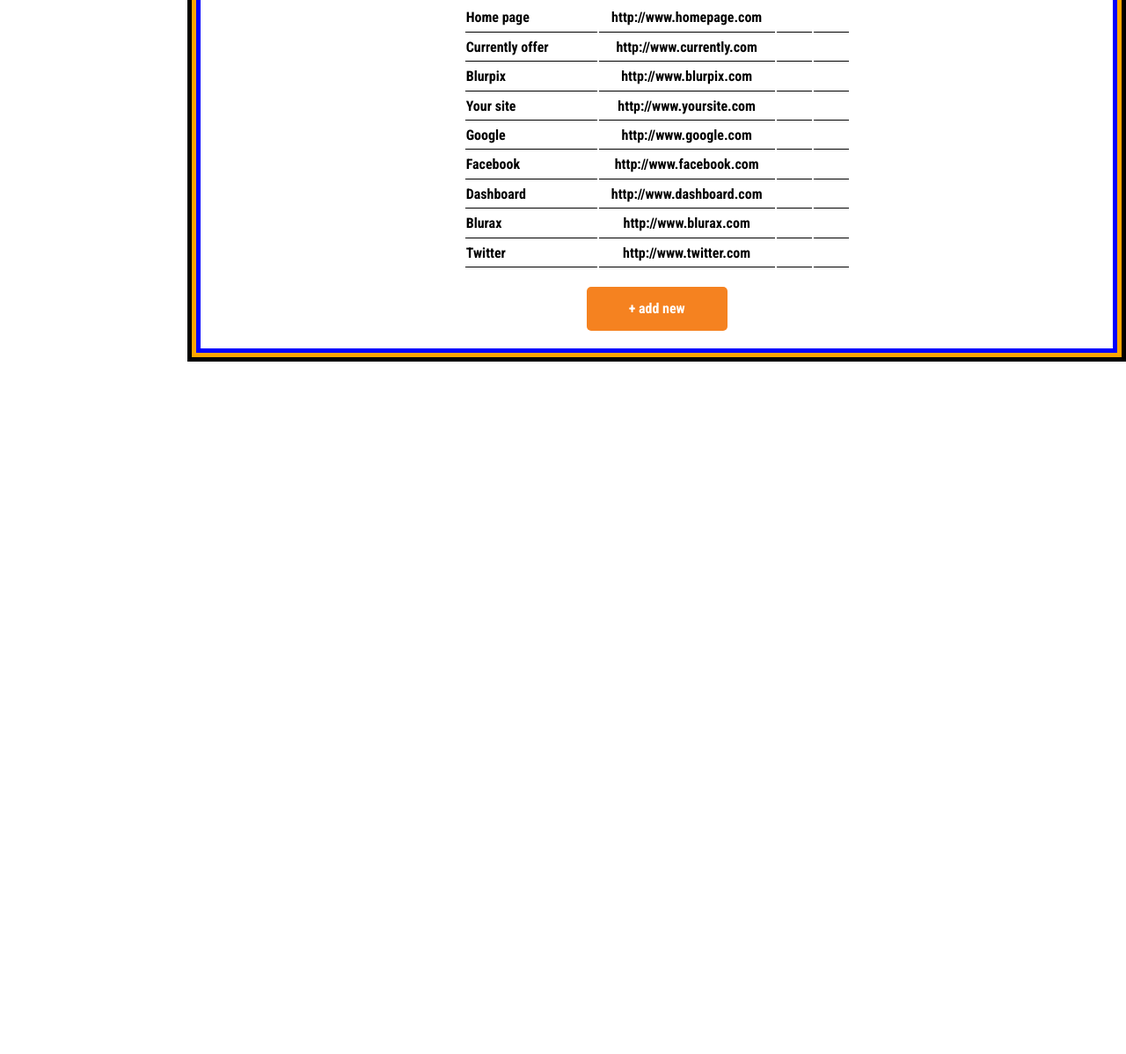
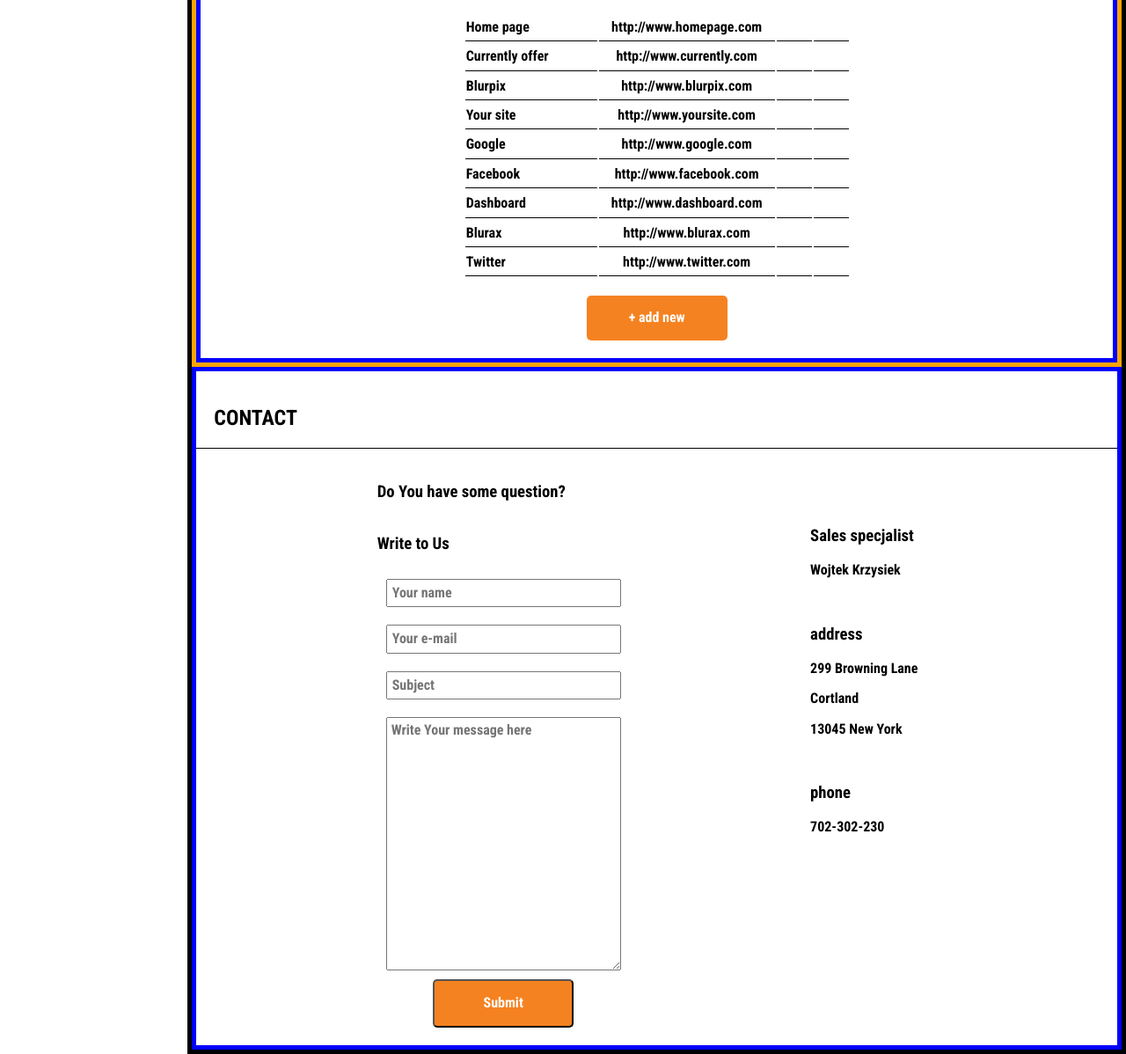
Before and after one commit to dygus4/solo-project, a plain HTML site: page index.html in a window 1280 px wide. Shown: the part 868-2066 px from the top of the page at 88% size. Before the commit the page ends 1279 px from the top, so only its background shows below. Drawn offline with Linux system fonts and the light colour scheme.

Commit message:
Add contact

```diff
--- a/index.html
+++ b/index.html
@@ -142,7 +142,36 @@
             <div class="postback">
 
             </div>
-        </div>
+          </div>
+          <section class="contact">
+
+            <h2>CONTACT</h2>
+
+            <div class="element">
+                <div class="formularz">
+                    <form>
+                        <h3>Do You have some question?</h3>
+                        <h3>Write to Us</h3>
+                        <input type="text" placeholder="Your name">
+                        <input type="email" placeholder="Your e-mail">
+                        <input type="text" placeholder="Subject">
+                        <textarea rows="15" cols="30" placeholder="Write Your message here"></textarea>
+                        <input type="submit" value="Submit" class="btn btn-one" btn-one>
+                    </form>
+                </div>
+
+                <div class="dane">
+                    <h3>Sales specjalist</h3>
+                    <p>Wojtek Krzysiek</p><br>
+                    <h3>address</h3>
+                    <p>299 Browning Lane</p>
+                    <p>Cortland</p>
+                    <p>13045 New York</p><br>
+                    <h3>phone</h3>
+                    <p>702-302-230</p><br>
+                </div>
+            </div>
+          </section>
     </div>
 </body>
 </html>
--- a/sass/_layout.scss
+++ b/sass/_layout.scss
@@ -224,3 +224,50 @@
     margin-left: 0px;
 
 }
+
+/*Contact*/
+
+.contact {
+    border: 5px solid blue;
+    padding-bottom: 20px;
+    h2 {
+        padding: 20px;
+        border-bottom: 1px solid $paragraph-color;
+    }
+}
+.element {
+    display: flex;
+    .formularz {
+        display: flex;
+        justify-content: center;
+        flex: 2;
+        form{
+            display: flex;
+            flex-flow: column;
+            justify-content: center;
+        }
+
+    }
+    .dane {
+        flex: 1;
+        margin-top: 50px;
+    }
+}
+input, textarea {
+    max-width: 1500px;
+    margin: 10px;
+    padding: 5px;
+}
+
+@media(max-width: 768px) {
+    .contact {
+        .element {
+            flex-direction: column;
+        }
+
+        .dane {
+                text-align: center;
+        }
+
+    }
+}
```
Also changed, not shown: css/style.css, 1 other file.
